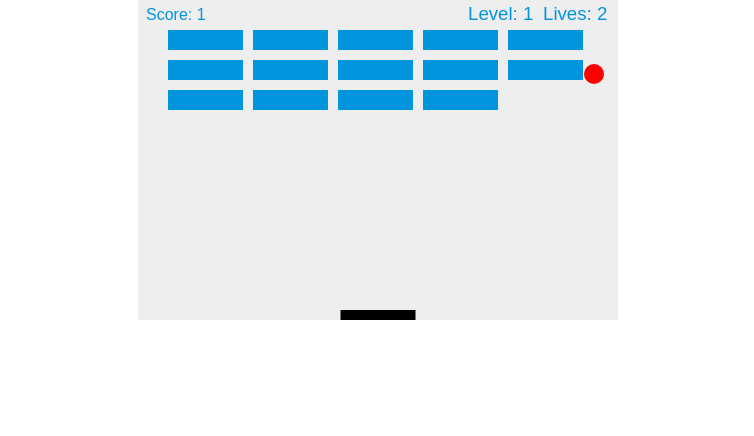
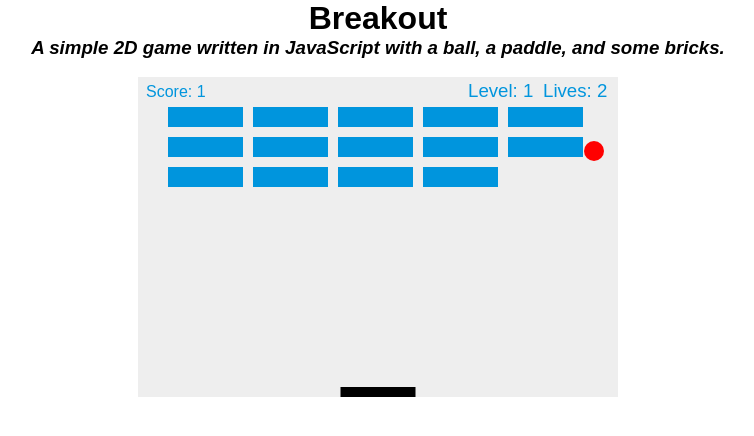
Before and after one commit to bmcveigh/breakout, a plain HTML site: page index.html in a window 1280 px wide. Shown: the whole page, without its empty margins (262-1016 px from the left). Drawn offline with Linux system fonts and the light colour scheme.

Commit message:
Added header title and changed font.

```diff
--- a/index.html
+++ b/index.html
@@ -2,15 +2,19 @@
 <html>
 <head>
     <meta charset="utf-8" />
-    <title>Gamedev Canvas Workshop</title>
+    <title>Breakout</title>
     <style>
     	* { padding: 0; margin: 0; }
+      body { font-family: "Arial", sans-serif; }
     	canvas { background: #eee; display: block; margin: 0 auto; }
     </style>
 </head>
 <body>
-
-<!-- <canvas id="myCanvas" width="480" height="320"></canvas> -->
+<div align="center">
+  <h1>Breakout</h1>
+  <h3><em>A simple 2D game written in JavaScript with a ball, a paddle, and some bricks.</em></h3>
+</div>
+<br />
 <canvas id="myCanvas" width="480" height="320"></canvas>
 
 <script src="breakout.js"></script>
```
